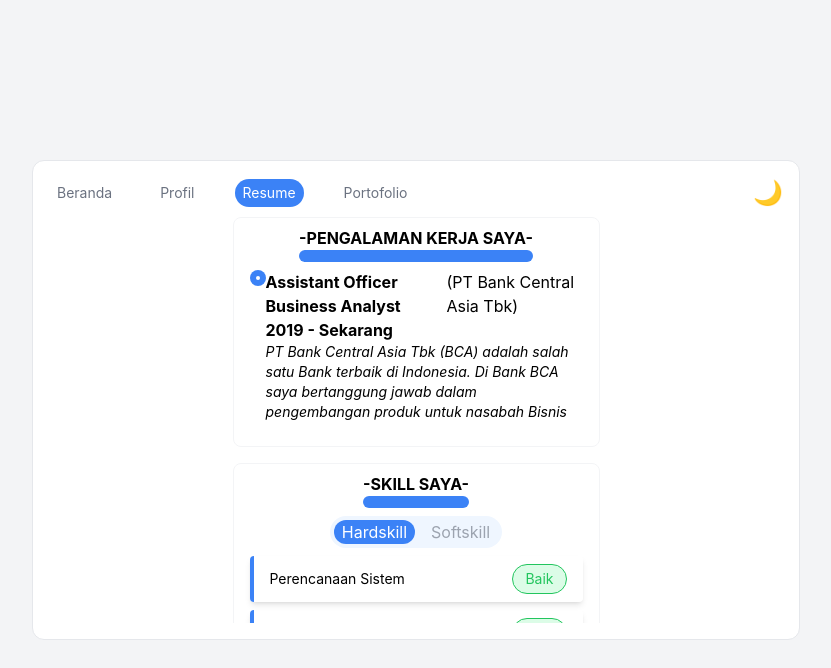
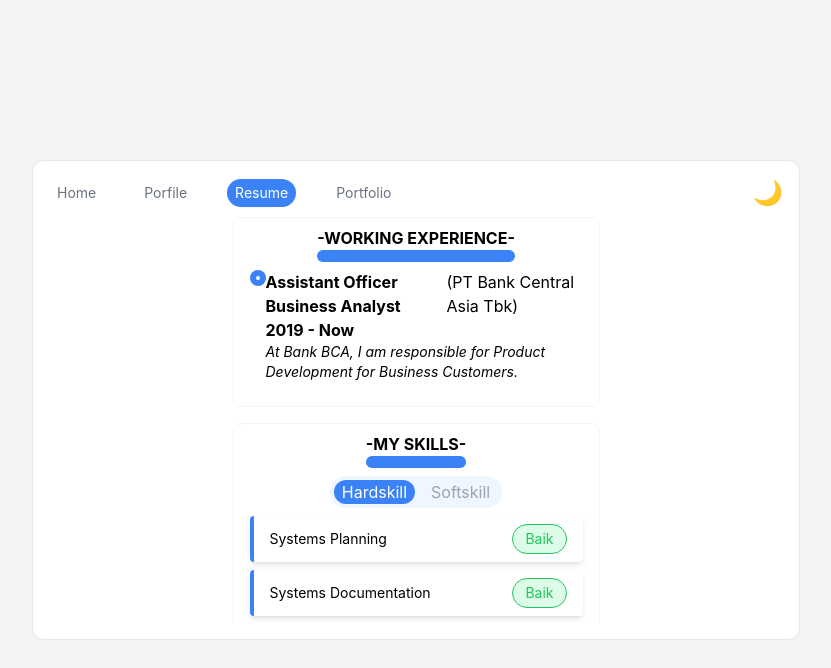
Before and after one commit to Rezananda/rezananda.github.io, a React (Create React App) app: page /resume in a window 1280 px wide. Shown: the top 668 px of the page, without its empty margins (224-1055 px from the left). Built offline with nearby package versions, Linux system fonts and the light colour scheme.

Commit message:
change language to english

```diff
--- a/src/components/BusinessAnalyst.js
+++ b/src/components/BusinessAnalyst.js
@@ -3,7 +3,7 @@ import React from 'react'
 const BusinessAnalyst = () => {
   return (
     <div className='flex flex-col gap-4 w-full dark:text-white'>
-      <p className='text-xs text-justify italic'>"Sebagai seorang Business Analyst, saya bertanggung jawab untuk menerjemahkan kebutuhan Bisnis menjadi sebuah Dokumentasi Sistem, salah satunya dokumentasi sistem untuk Application Programming Interface (API BCA)."</p>
+      <p className='text-xs text-justify italic'>"As a Business Analyst, I am responsible for translating Business Requirements into a System Documentation, one of which is System Documentation for Application Programming Interface (API BCA)."</p>
       <div className='md:grid md:grid-cols-2 md:grid-rows-2 md:gap-4 flex flex-col gap-2'>
         <div className='rounded border-l-4 border-blue-500 shadow-md px-4 py-2 flex w-full items-center md:justify-center md:gap-0 gap-2 md:flex-col dark:bg-black'>
           <div className='w-1/4 md:w-full flex items-center justify-center'>
--- a/src/components/HardskillTab.js
+++ b/src/components/HardskillTab.js
@@ -5,13 +5,13 @@ const HardskillTab = () => {
     <>
         <div className='rounded border-l-4 border-blue-500 shadow-md px-4 py-2 flex w-full dark:bg-black'>
           <div className='flex justify-between items-center w-full'>
-            <p className='text-sm'>Perencanaan Sistem</p>
+            <p className='text-sm'>Systems Planning</p>
             <span className='bg-green-100 px-3 py-1 rounded-full border border-green-500 text-sm text-green-500'>Baik</span>
           </div>
         </div>
         <div className='rounded border-l-4 border-blue-500 shadow-md px-4 py-2 flex w-full dark:bg-black'>
           <div className='flex justify-between items-center w-full'>
-            <p className='text-sm'>Dokumentasi Sistem</p>
+            <p className='text-sm'>Systems Documentation</p>
             <span className='bg-green-100 px-3 py-1 rounded-full border border-green-500 text-sm text-green-500'>Baik</span>
           </div>
         </div>
--- a/src/components/Navbar.js
+++ b/src/components/Navbar.js
@@ -6,7 +6,7 @@ const Navbar = () => {
     const [colorTheme, setTheme] = UseDarkMode()
     const [sideBar, setSideBar] = useState(false)
     const location = useLocation()
-    const label = location.pathname === '/' ? 'BERANDA' : location.pathname === '/profil'? 'PROFIL' : location.pathname === '/resume' ? 'RESUME' : location.pathname === '/portofolio' ? 'PORTOFOLIO' : location.pathname === '/kontak' ? 'KONTAK' : null
+    const label = location.pathname === '/' ? 'HOME' : location.pathname === '/profil'? 'PROFILE' : location.pathname === '/resume' ? 'RESUME' : location.pathname === '/portofolio' ? 'PORTFOLIO' : null
 
   return (
     <div className='flex justify-between w-full items-center'>
@@ -42,12 +42,12 @@ const Navbar = () => {
             <ul className='flex flex-col md:flex-row gap-8 items-center'>
                 <li>
                     <NavLink to={'/'} onClick={() => setSideBar(false)} className={({isActive}) => isActive? 'flex bg-blue-500 rounded-full px-2 py-1 text-white': 'flex rounded-full px-2 py-1 text-gray-500'}>
-                        <p className='text-sm'>Beranda</p>
+                        <p className='text-sm'>Home</p>
                     </NavLink>
                 </li>
                 <li>
                     <NavLink to={'/profil'} onClick={() => setSideBar(false)} className={({isActive}) => isActive? 'flex bg-blue-500 rounded-full px-2 py-1 text-white': 'flex rounded-full px-2 py-1 text-gray-500'}>
-                        <p className='text-sm'>Profil</p>
+                        <p className='text-sm'>Porfile</p>
                     </NavLink>
                 </li>
                 <li>
@@ -57,7 +57,7 @@ const Navbar = () => {
                 </li>
                 <li>
                     <NavLink to={'/portofolio'} onClick={() => setSideBar(false)} className={({isActive}) => isActive? 'flex bg-blue-500 rounded-full px-2 py-1 text-white': 'flex rounded-full px-2 py-1 text-gray-500'}>
-                        <p className='text-sm'>Portofolio</p>
+                        <p className='text-sm'>Portfolio</p>
                     </NavLink>
                 </li>
             </ul>
--- a/src/components/SoftskillTab.js
+++ b/src/components/SoftskillTab.js
@@ -5,37 +5,37 @@ const SoftskillTab = () => {
     <>
         <div className='rounded border-l-4 border-blue-500 shadow-md px-4 py-2 flex w-full dark:bg-black'>
           <div className='flex justify-between items-center w-full'>
-            <p className='text-sm'>Komunikasi</p>
+            <p className='text-sm'>Communication</p>
             <span className='bg-green-100 px-3 py-1 rounded-full border border-green-500 text-sm text-green-500'>Baik</span>
           </div>
         </div>
         <div className='rounded border-l-4 border-blue-500 shadow-md px-4 py-2 flex w-full dark:bg-black'>
           <div className='flex justify-between items-center w-full'>
-            <p className='text-sm'>Kerja Sama</p>
+            <p className='text-sm'>Team Work</p>
             <span className='bg-green-100 px-3 py-1 rounded-full border border-green-500 text-sm text-green-500'>Baik</span>
           </div>
         </div>
         <div className='rounded border-l-4 border-blue-500 shadow-md px-4 py-2 flex w-full dark:bg-black'>
           <div className='flex justify-between items-center w-full'>
-            <p className='text-sm'>Kritis</p>
+            <p className='text-sm'>Critical Thinking</p>
             <span className='bg-green-100 px-3 py-1 rounded-full border border-green-500 text-sm text-green-500'>Baik</span>
           </div>
         </div>
         <div className='rounded border-l-4 border-blue-500 shadow-md px-4 py-2 flex w-full dark:bg-black'>
           <div className='flex justify-between items-center w-full'>
-            <p className='text-sm'>Berfikir Analitik</p>
+            <p className='text-sm'>Analytical Thinking</p>
             <span className='bg-green-100 px-3 py-1 rounded-full border border-green-500 text-sm text-green-500'>Baik</span>
           </div>
         </div>
         <div className='rounded border-l-4 border-blue-500 shadow-md px-4 py-2 flex w-full dark:bg-black'>
           <div className='flex justify-between items-center w-full'>
-            <p className='text-sm'>Kreatif</p>
+            <p className='text-sm'>Creative</p>
             <span className='bg-green-100 px-3 py-1 rounded-full border border-green-500 text-sm text-green-500'>Baik</span>
           </div>
         </div>
         <div className='rounded border-l-4 border-blue-500 shadow-md px-4 py-2 flex w-full dark:bg-black'>
           <div className='flex justify-between items-center w-full'>
-            <p className='text-sm'>Pengaturan Waktu</p>
+            <p className='text-sm'>Time Management</p>
             <span className='bg-green-100 px-3 py-1 rounded-full border border-green-500 text-sm text-green-500'>Baik</span>
           </div>
         </div>
--- a/src/pages/Beranda.js
+++ b/src/pages/Beranda.js
@@ -22,14 +22,14 @@ const Beranda = () => {
           </div>
         </div>
         <div className='flex-1 w-full h-full flex flex-col items-center justify-center text-center gap-4 dark:text-white'>
-          <p className='text-xl font-bold'>Selamat Datang!👋</p>
+          <p className='text-xl font-bold'>Welcome!👋</p>
           <div className='flex items-center gap-1'>
-            <p>Saya, </p>
+            <p>My name, </p>
             <p className='font-bold'>Made Rezananda Putra</p>
           </div>
-          <p className='italic text-sm'>"Seorang Business Analyst dan Coder yang selalu memberikan yang terbaik dalam pengembangan produk"</p>
+          <p className='italic text-sm'>"A Business Analyst and Coder who always gives the best for Product Development."</p>
           <p className='font-bold'>📧 rezananda6897@gmail.com</p>
-          <a href={file} className='bg-blue-500 px-4 py-2 text-white rounded-full' download>Download Resume</a>
+          <a href={file} className='bg-blue-500 px-4 py-2 text-white rounded-full' download>Download My Resume</a>
         </div>
       </div>
   )
--- a/src/pages/Page404.js
+++ b/src/pages/Page404.js
@@ -5,7 +5,7 @@ const Page404 = () => {
     <div className='w-full h-full flex items-center justify-center'>
         <div className='flex flex-col items-center justify-center'>
             <img className='h-20 w-20' alt='pagenotfound' src="https://img.icons8.com/external-smashingstocks-outline-color-smashing-stocks/66/FAB005/external-404-error-seo-and-marketing-smashingstocks-outline-color-smashing-stocks.png"/>
-            <p className='text-gray-500'>Halaman Tidak Ditemukan</p>
+            <p className='text-gray-500'>Page Not Found</p>
         </div>
     </div>
   )
--- a/src/pages/Resume.js
+++ b/src/pages/Resume.js
@@ -8,7 +8,7 @@ const Resume = () => {
     <div className='flex flex-col w-full items-center gap-4 dark:text-white'>
       <div className='flex flex-col items-center justify-center gap-2 md:w-1/2 px-4 py-2 rounded-lg border border-gray-100 dark:border-gray-500'>
         <div>
-            <p className='font-bold'>-PENGALAMAN KERJA SAYA-</p>
+            <p className='font-bold'>-WORKING EXPERIENCE-</p>
             <div className='w-full h-3 rounded-full bg-blue-500'></div>
         </div>
         <div className='flex flex-col'>
@@ -23,15 +23,15 @@ const Resume = () => {
                 <p className='font-bold'>Assistant Officer Business Analyst</p>
                 <p>(PT Bank Central Asia Tbk)</p>
               </div>
-              <p className='font-bold'>2019 - Sekarang</p>
-              <p className='text-sm italic'>PT Bank Central Asia Tbk (BCA) adalah salah satu Bank terbaik di Indonesia. Di Bank BCA saya bertanggung jawab dalam pengembangan produk untuk nasabah Bisnis</p>
+              <p className='font-bold'>2019 - Now</p>
+              <p className='text-sm italic'>At Bank BCA, I am responsible for Product Development for Business Customers.</p>
             </div>
           </div>
         </div>
       </div>
       <div className='flex flex-col items-center justify-center gap-2 md:w-1/2 w-full px-4 py-2 rounded-lg border border-gray-100 dark:border-gray-500'>
         <div>
-            <p className='font-bold'>-SKILL SAYA-</p>
+            <p className='font-bold'>-MY SKILLS-</p>
             <div className='w-full h-3 rounded-full bg-blue-500'></div>
         </div>
         <ul className='flex items-center bg-blue-50 gap-2 px-1 py-1 rounded-full dark:bg-black'>
```
Also changed, not shown: src/pages/Profil.js (+11 -14 lines).
